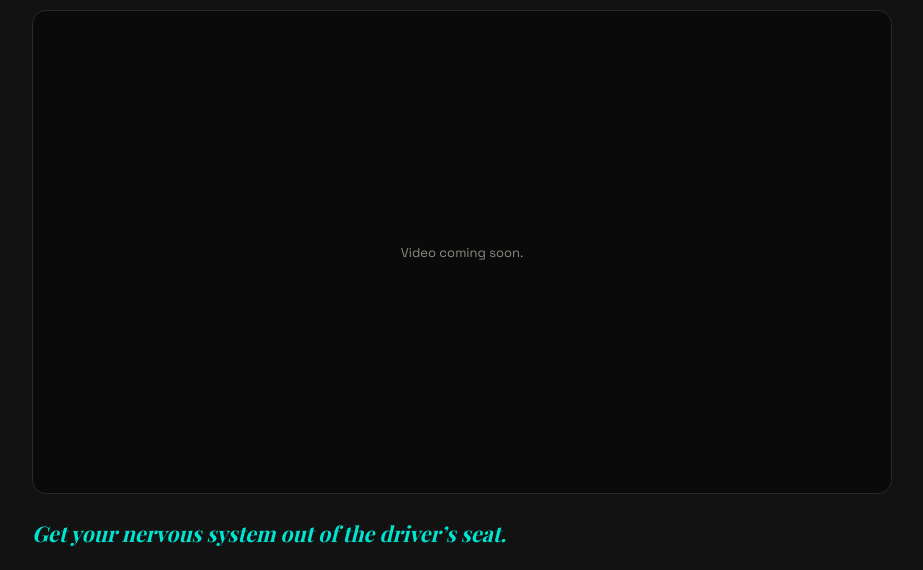
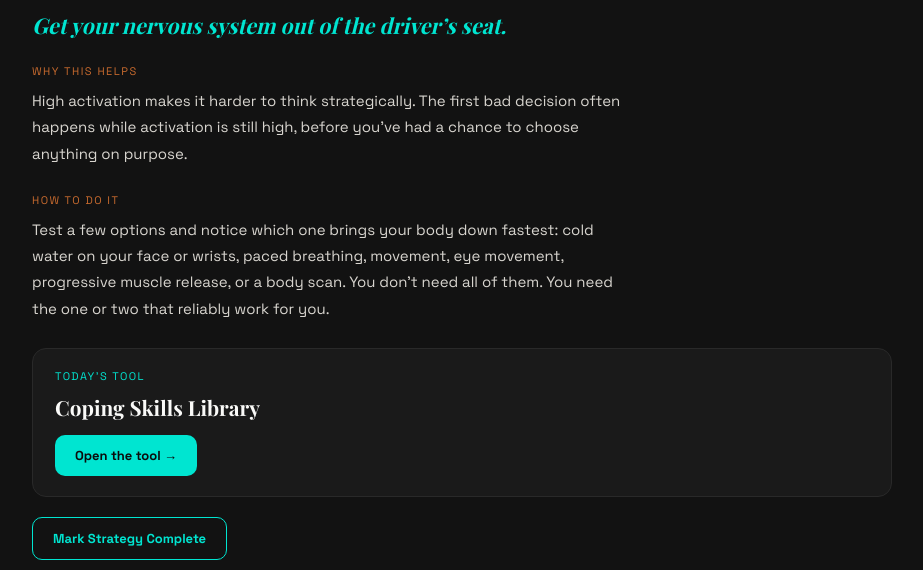
Before and after one commit to fearlessworkplace-stack/toxicworkplacechallengedashboard, a plain HTML site: page index.html in a window 1280 px wide. Both pictures are taken after a click on the element 422 px from the left and 315 px from the top of the page. Shown: the part 220-790 px from the top of the page, without its empty margins (178-1101 px from the left). Drawn offline with nearby package versions, Linux system fonts and the light colour scheme; a web font is replaced by a local one.

Commit message:
Add files via upload

```diff
--- a/index.html
+++ b/index.html
@@ -72,6 +72,7 @@
     position:relative;
   }
   .card:not(.locked):hover{transform:translateY(-3px);border-color:var(--turq)}
+  .card:not(.locked):active{transform:translateY(0);border-color:var(--turq);background:rgba(0,229,209,.08)}
   .card.locked{opacity:.42;cursor:default}
   .card.done{border-color:rgba(0,229,209,.5)}
 
@@ -97,6 +98,7 @@
     display:inline-flex;align-items:center;gap:6px;margin-bottom:26px;cursor:pointer;
   }
   .back:hover{color:var(--text)}
+  .back:active{color:var(--turq)}
   .detail-eyebrow{font-size:11px;letter-spacing:1.5px;color:var(--muted);text-transform:uppercase;margin-bottom:12px}
   .detail-title{
     font-family:'Playfair Display',serif;font-weight:900;
@@ -116,17 +118,6 @@
   }
   .no-tool-note{color:var(--muted);font-size:13.5px;font-style:italic}
 
-  .video-frame{
-    position:relative;border-radius:14px;overflow:hidden;background:#0a0a0a;
-    border:1px solid var(--border);margin-bottom:24px;
-  }
-  .video-frame iframe{display:none;width:100%;aspect-ratio:16/9;border:0}
-  .video-frame.has-src iframe{display:block}
-  .video-placeholder{
-    aspect-ratio:16/9;display:grid;place-items:center;text-align:center;padding:24px;
-    color:var(--muted);font-size:13px;
-  }
-
   .phrase-line{
     font-family:'Playfair Display',serif;font-style:italic;font-weight:600;
     font-size:1.35rem;color:var(--turq);margin-bottom:24px;line-height:1.4;
@@ -144,6 +135,8 @@
     position:relative;overflow:hidden;
   }
   .complete-btn.is-done{background:var(--turq);color:#0c0c0c}
+  .complete-btn:active{background:rgba(0,229,209,.25);color:var(--turq)}
+  .complete-btn.is-done:active{background:#00c2b0}
   .pulse-ring{position:absolute;inset:-2px;border-radius:12px;border:2px solid var(--turq);opacity:0;pointer-events:none}
   .pulse-ring.go{animation:pulseRing .9s ease-out}
   @keyframes pulseRing{0%{opacity:.9;transform:scale(1)}100%{opacity:0;transform:scale(1.06)}}
@@ -182,14 +175,10 @@
   const CHALLENGE_START_DATE = '2026-09-01';
 
   /* Fill in real tool links as they're finalized. Blank = no tool, card-only day. */
-  /* Fill in real video embed links as they're recorded. Blank = placeholder shown. */
-  const VIDEO_LINKS = {
-    1:'', 2:'', 3:'', 4:'', 5:'', 6:'', 7:'', 8:'', 9:'', 10:''
-  };
 
   const TOOL_LINKS = {
     1:  { name: 'Coping Skills Library', url: 'https://fearlessworkplace-stack.github.io/coping/' },
-    2:  { name: 'Threat Response Mirror', url: '' },
+    2:  { name: 'Threat Response Mirror', url: 'https://fearlessworkplace-stack.github.io/threatresponse/' },
     11: { name: 'Rate & Regulate', url: '' },
     14: { name: 'Breaking the Loop Starter Guide', url: '' },
     18: { name: 'Conflict Styles Assessment', url: '' },
@@ -253,26 +242,86 @@
       phrase:'They do not need an all-access pass.',
       why:'Less unnecessary exposure means fewer opportunities for disruption. You can\u2019t always control who someone is, but you often can control how much of your time, information, and availability they have access to.',
       how:'Change the channel you communicate through, limit what you disclose, reduce unnecessary one-on-one contact, manage your availability, or choose group settings over private ones where it helps.' },
-    { n:11, title:'Stay Uncomfortable Without Making The Situation Worse', body:'Feeling bad is not an emergency. Short-term relief through arguing, appeasing, or retaliating can create longer-term consequences.' },
-    { n:12, title:'Accept The Situation You Actually Have', body:'Strategy has to be built around demonstrated reality, not the person or workplace you wish existed.' },
-    { n:13, title:'Choose What Deserves Your Response', body:'Not everything deserves an answer. Constant responding drains capacity and political capital that could be spent more deliberately.' },
-    { n:14, title:'Interrupt Your Reaction Pattern Earlier', body:'The same kind of interaction keeps producing the same reaction. Finding the earliest point you can intervene makes change easier than trying to recover once fully activated.' },
-    { n:15, title:'Set A Boundary You Can Actually Enforce', body:'A boundary is about what you do next, not what you ask someone else to do. Limits built around your own actions are the ones that hold.' },
-    { n:16, title:'Hold The Boundary Without Reopening The Negotiation', body:'You already answered. Repeated explanation teaches persistent people that pressure works.' },
-    { n:17, title:'End Conversations That Are No Longer Useful', body:'You are allowed to be done talking. Staying too long can increase conflict without improving the outcome.' },
-    { n:18, title:'Choose The Conflict Approach That Fits The Situation', body:'Different situations call for different levels of engagement. Knowing your default style, and when to flex out of it, makes you deliberate instead of automatic.' },
-    { n:19, title:'Address The Behavior Without Making It Personal', body:'Observable behavior is easier to address and harder to dismiss than a conversation about someone\u2019s character or motives.' },
-    { n:20, title:'Keep Your Communication Clean Under Pressure', body:'Reactive communication becomes part of the record. Brief, factual, and firm protects your credibility when tension is high.' },
-    { n:21, title:'Document Strategically', body:'Good documentation preserves facts, patterns, and decisions without becoming an emotional diary. Knowing what warrants a record, and creating one that holds up, is a skill on its own.' },
-    { n:22, title:'Build Your Wins File', body:'Your professional value should not depend on one person\u2019s memory. A running record of accomplishments protects your own narrative.' },
-    { n:23, title:'Build Your Allies', body:'Relationships provide information, credibility, advocacy, and options that a single manager or team cannot.' },
-    { n:24, title:'Learn Who Holds Real Influence', body:'The org chart is not the whole story. Formal authority and real influence are not always the same thing.' },
-    { n:25, title:'Build Career Leverage While You Are Still There', body:'Workshops, training, and visible projects build leverage even if you have no intention of leaving today. This one is about what you take advantage of while you stay.' },
-    { n:26, title:'Contain Rumination When Useful Thinking Is Finished', body:'Replaying an interaction after there is nothing new to solve drains capacity while pretending to be problem-solving. Knowing when to stop feeding it is its own skill.' },
-    { n:27, title:'Rebuild The Parts Of Your Life Work Has Crowded Out', body:'The more of your identity work occupies, the more power workplace events have over you. Reinvesting elsewhere changes that balance.' },
-    { n:28, title:'Raise A Concern So Somebody Can Actually Act On It', body:'Decision-makers need a usable problem, not a 45-minute story. A concern that names the pattern, the impact, and the ask is easier to move on.' },
-    { n:29, title:'Escalate With A Strategy', body:'Escalation can help, do nothing, or create risk depending on how it\u2019s handled. Choosing the right route, timing, and framing improves the odds it works in your favor.' },
-    { n:30, title:'Choose Your Strategy', body:'This is the capstone. Pull together what you\u2019ve learned across the last 29 days into one deliberate plan for what you\u2019ll address, tolerate, document, escalate, or keep open as an option.' }
+    { n:11, title:'Stay Uncomfortable Without Making The Situation Worse',
+      phrase:'Feeling bad is not an emergency.',
+      why:'Short-term relief through arguing, appeasing, or retaliating can create longer-term consequences. The urge to make discomfort stop immediately is usually what leads to a worse decision than the discomfort itself.',
+      how:'Notice the urge for instant relief and let it pass instead of acting on it. Use grounding, a brief distraction, or simply naming the urge out loud. Most distress peaks and starts to drop within twenty or thirty minutes if you let it.' },
+    { n:12, title:'Accept The Situation You Have',
+      phrase:'Stop waiting for Shirley to become Susan.',
+      why:'Strategy has to be built around demonstrated reality, not the person or workplace you wish existed. Planning around hoped-for change instead of the pattern already shown is how good plans keep failing for the same reason.',
+      how:'Write down what has been demonstrated, repeatedly, by this person or this workplace. Separate what you can influence from what you cannot. Build your plan around the second list, not the first.' },
+    { n:13, title:'Choose What Deserves Your Response',
+      phrase:'Not everything deserves an answer.',
+      why:'Constant responding drains capacity and spends political capital that could be used somewhere that moves things forward.',
+      how:'Before responding, ask whether the situation genuinely requires action, whether facts need correcting on the record, whether it affects your work, and whether responding serves your goal. If the answer is no across the board, let it go.' },
+    { n:14, title:'Interrupt Your Reaction Pattern Earlier',
+      phrase:'Catch it earlier next time.',
+      why:'The same kind of interaction keeps producing the same reaction. Intervening earlier in that chain is far easier than trying to recover once you are already fully activated.',
+      how:'Trace the sequence after it happens: what triggered it, how you interpreted it, what happened in your body, what emotion followed, what urge came next, what you did. Find the earliest point in that chain where a different move becomes possible.' },
+    { n:15, title:'Set A Boundary You Can Enforce',
+      phrase:'A boundary is about what YOU do next.',
+      why:'A boundary you cannot enforce is mostly a request. Limits built around someone else changing are weaker than limits built around your own actions.',
+      how:'Define the specific behavior, the limit itself, and what you will do if it is crossed. Boundaries can be about your capacity, your access, or your communication. Know which kind you are setting.' },
+    { n:16, title:'Hold The Boundary Without Reopening The Negotiation',
+      phrase:'You already answered.',
+      why:'Repeated explanation teaches persistent people that pushing back reopens the issue. Every re-justification is a small invitation to keep pushing.',
+      how:'Repeat the limit in close to the same words each time, without adding new justification. Stay low-reactivity. Follow through on what you said you would do if it is crossed again.' },
+    { n:17, title:'End Conversations That Are No Longer Useful',
+      phrase:'You are allowed to be done talking.',
+      why:'Staying in a conversation past its useful point can increase conflict without improving anything. There is a moment where continuing to explain stops helping and starts costing you.',
+      how:'Use a closing statement, redirect back to the actual work, defer the discussion to another time, or simply leave. You do not owe a conversation more of your time just because the other person wants to keep going.' },
+    { n:18, title:'Choose The Conflict Approach That Fits The Situation',
+      phrase:'Stop using the same hammer on every problem.',
+      why:'Different situations call for different levels of engagement. Defaulting to the same conflict style regardless of stakes or power dynamics means you are often using the wrong tool.',
+      how:'Know your default conflict style first. Then deliberately choose the approach, competing, collaborating, compromising, avoiding, or accommodating, that fits this specific situation instead of falling back on habit.' },
+    { n:19, title:'Address The Behavior Without Making It Personal',
+      phrase:'Talk about what they did, not who you think they are.',
+      why:'Observable behavior is easier to address and harder to dismiss than a conversation about someone\u2019s character or motives. Character accusations invite defensiveness. Behavior descriptions invite a response.',
+      how:'Describe the specific behavior, its impact on the work, and what you need to change. State it plainly, without diagnosing why they did it.' },
+    { n:20, title:'Keep Your Communication Clean Under Pressure',
+      phrase:'Do not put your meltdown in writing.',
+      why:'Reactive communication becomes part of the record. Whatever you write when activated is the version that gets forwarded, saved, and read back to you later.',
+      how:'Keep written responses brief, factual, and firm. Cut accusations and motive language before you hit send. If you are still activated, delay the response until you are not.' },
+    { n:21, title:'Document Strategically',
+      phrase:'Write the record, not the memoir.',
+      why:'Good documentation preserves facts, patterns, and decisions without becoming an emotional diary. Knowing what warrants a record, and building one that holds up, is a skill on its own.',
+      how:'Record incidents with dates, exact language when relevant, witnesses, and work impact. Confirm important conversations in writing afterward, and keep an eye on the pattern building across entries, not just each single event.' },
+    { n:22, title:'Build Your Wins File',
+      phrase:'Keep your own receipts.',
+      why:'Your professional value should not depend on one person\u2019s memory or mood. A running record protects your own narrative from being overwritten by someone else\u2019s.',
+      how:'Capture achievements, positive feedback, outcomes, successful projects, and relevant metrics as they happen. Do not wait for a review cycle to try to remember them.' },
+    { n:23, title:'Build Your Allies',
+      phrase:'Get people in your corner before you need them.',
+      why:'Relationships provide information, credibility, advocacy, and options that a single manager or team cannot. Waiting until you are in crisis to build them is too late.',
+      how:'Identify trustworthy relationships across teams, not just inside your immediate chain of command. Contribute real value to those relationships so they are reciprocal, not one-sided.' },
+    { n:24, title:'Learn Who Holds Real Influence',
+      phrase:'The org chart is not the whole story.',
+      why:'Formal authority and real influence are not always the same thing. Assuming they match can mean you are asking the wrong person for help or protection.',
+      how:'Notice who controls information, who gatekeepers listen to, who sponsors decisions, and where alliances run. That map rarely matches the boxes on the chart exactly.' },
+    { n:25, title:'Build Career Leverage While You Are Still There',
+      phrase:'You feel less trapped when you have options.',
+      why:'Leverage gives you more choices, both inside and outside the organization, even if you have no plan to leave today. This is about what you take advantage of while you stay.',
+      how:'Take advantage of workshops, training, and visible projects. Keep your resume, portfolio, and professional relationships current, not as an exit plan, just as ongoing maintenance.' },
+    { n:26, title:'Contain Rumination When Useful Thinking Is Finished',
+      phrase:'Stop holding the meeting again in your head.',
+      why:'Rehearsing an interaction with no new information drains attention while pretending to be problem-solving. Knowing when thinking has stopped being useful is its own skill.',
+      how:'Give it three focused minutes. Capture anything genuinely actionable. Then use a mental "not now" and redirect your attention somewhere else on purpose.' },
+    { n:27, title:'Rebuild The Parts Of Your Life Work Has Crowded Out',
+      phrase:'Your job cannot be your entire identity.',
+      why:'The more of your identity work occupies, the more power workplace events have over how you feel about yourself and your life. A broader life reduces that power.',
+      how:'Reinvest deliberately in relationships, hobbies, learning, movement, or community, whatever has quietly shrunk while work expanded. This is not indulgence, it is rebalancing.' },
+    { n:28, title:'Raise A Concern So Somebody Can Act On It',
+      phrase:'Do not hand them a forty-five minute story and hope they figure out what you want.',
+      why:'Decision-makers need a usable problem, not a sprawling narrative. A concern that names the pattern, the impact, and the ask is far easier for someone else to move on.',
+      how:'Present the behavior or pattern, your strongest examples, the impact on the work, what you have already tried, and the specific outcome you are asking for.' },
+    { n:29, title:'Escalate With A Strategy',
+      phrase:'Do not just go to HR. Know what you need from them.',
+      why:'Escalation can create risk as well as opportunity, and how it is handled changes the odds significantly. Escalating without a plan often produces a worse outcome than not escalating at all.',
+      how:'Choose the right route, timing, and framing. Bring your evidence. Know the outcome you are asking for and understand the confidentiality limits of whoever you are escalating to.' },
+    { n:30, title:'Choose Your Strategy',
+      phrase:'Stop reacting case by case. Decide how you are going to play this.',
+      why:'This is the capstone. The purpose of the whole thirty days is increasing your agency and your ability to choose deliberately instead of reacting moment to moment.',
+      how:'Assess the situation as it stands. Decide what needs protecting, what you will address, tolerate, document, escalate, or keep open as an option. Choose proportionate action, then monitor results and reassess as things change.' }
   ];
 
   function unlockDate(n){
@@ -357,13 +406,6 @@
     const done = getDone();
     const isDone = !!done[n];
     const tool = TOOL_LINKS[n];
-    const videoUrl = VIDEO_LINKS[n];
-
-    const videoHtml =
-      '<div class="video-frame' + (videoUrl ? ' has-src' : '') + '">' +
-        '<iframe src="' + (videoUrl || '') + '" title="' + s.title + '" loading="lazy" allowfullscreen></iframe>' +
-        (!videoUrl ? '<div class="video-placeholder">Video coming soon.</div>' : '') +
-      '</div>';
 
     let bodyHtml;
     if (s.why || s.how) {
@@ -390,7 +432,6 @@
     detailContent.innerHTML =
       '<div class="detail-eyebrow">Strategy ' + n + ' &middot; ' + phaseFor(n) + '</div>' +
       '<h1 class="detail-title">' + s.title + '</h1>' +
-      videoHtml +
       bodyHtml +
       toolHtml +
       '<div class="complete-row">' +
```
